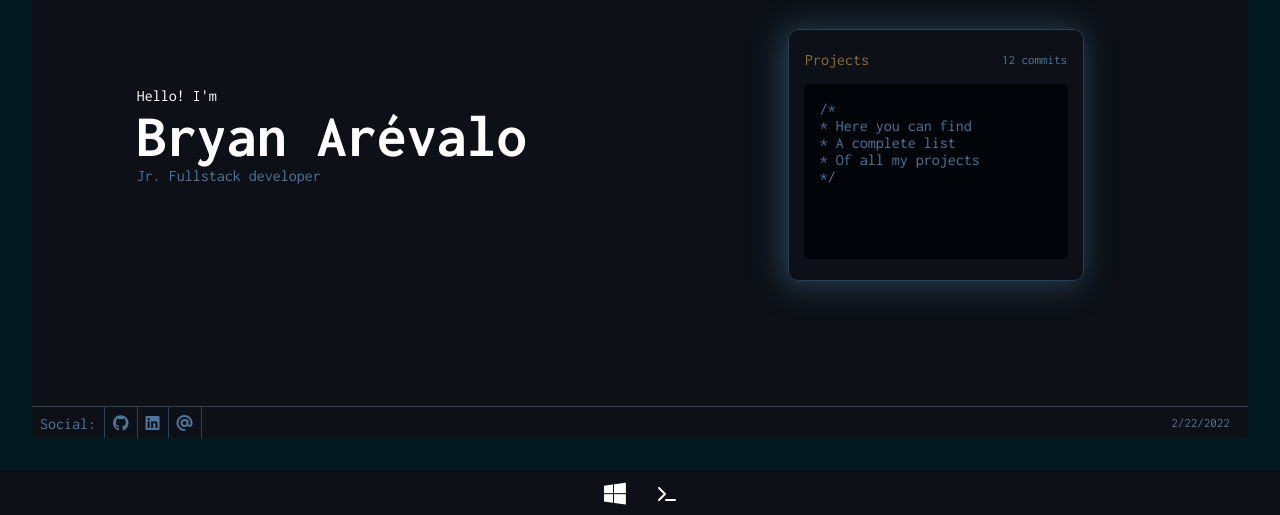
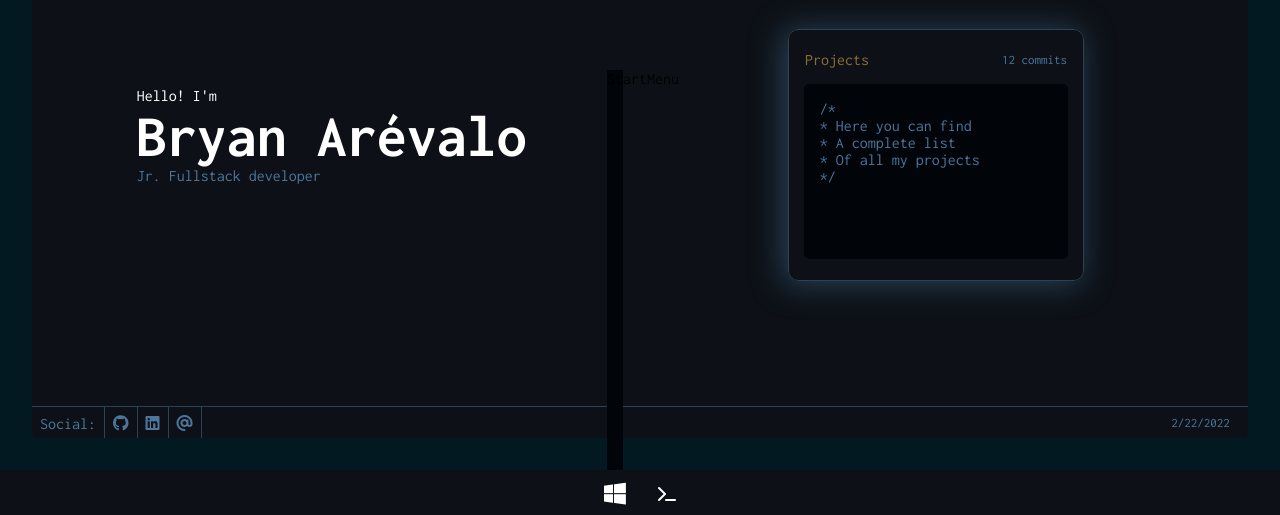
Before and after one commit to ripterdust/Portfolio2022, a React (Create React App) app: page / in a window 1280 px wide. Shown: the part 282-797 px from the top of the page. Built offline with nearby package versions, Linux system fonts and the light colour scheme.

Commit message:
Added the open menu function

```diff
--- a/src/components/Desktop/StartMenu.js
+++ b/src/components/Desktop/StartMenu.js
@@ -2,6 +2,6 @@ import React from 'react'
 
 export const StartMenu = () => {
   return (
-    <div>StartMenu</div>
+    <div className='startMenu open' id="menu">StartMenu</div>
   )
 }
--- a/src/components/TaskBar.js
+++ b/src/components/TaskBar.js
@@ -1,11 +1,16 @@
 import React from 'react'
+import { startMenu } from '../helpers/taskHelper'
+import { StartMenu } from './Desktop/StartMenu'
 
 export const TaskBar = () => {
 
+
   return (
     <div className='taskbar'>
-      <div className="icon">
-      <i class="fa-brands fa-windows so-icon"></i>
+      <div className="icon start" onClick={ startMenu }>
+        <i class="fa-brands fa-windows so-icon"></i>
+        <StartMenu/>
+
       </div>
       <div id='task-terminal' className='icon'>
         <i class="fa-solid fa-terminal terminal-icon-logo" ></i>
--- /dev/null
+++ b/src/helpers/taskHelper.js
@@ -0,0 +1,7 @@
+export const startMenu = ( ) => {
+    const menu = document.querySelector('#menu').classList;
+    console.log(menu)
+    menu.toggle('close');
+    menu.toggle('open')
+
+}
--- a/src/styles/_taskbar.scss
+++ b/src/styles/_taskbar.scss
@@ -14,7 +14,7 @@
         transition: .1s ease-in-out;
         padding: 0 1em;
 
-        &:active{
+        &:active i{
             transform: scale(.8);
         }
 
@@ -38,4 +38,19 @@
         }
 
     }
+
+    .start{
+        position: relative;
+        .startMenu{
+            position: absolute;
+            width: 1em;
+            background: $base-color;
+            height: 50vh;
+            bottom: 100%;
+            left: 50%;
+            transform: translateX(-50%);
+
+
+        }
+    }
 }
```
